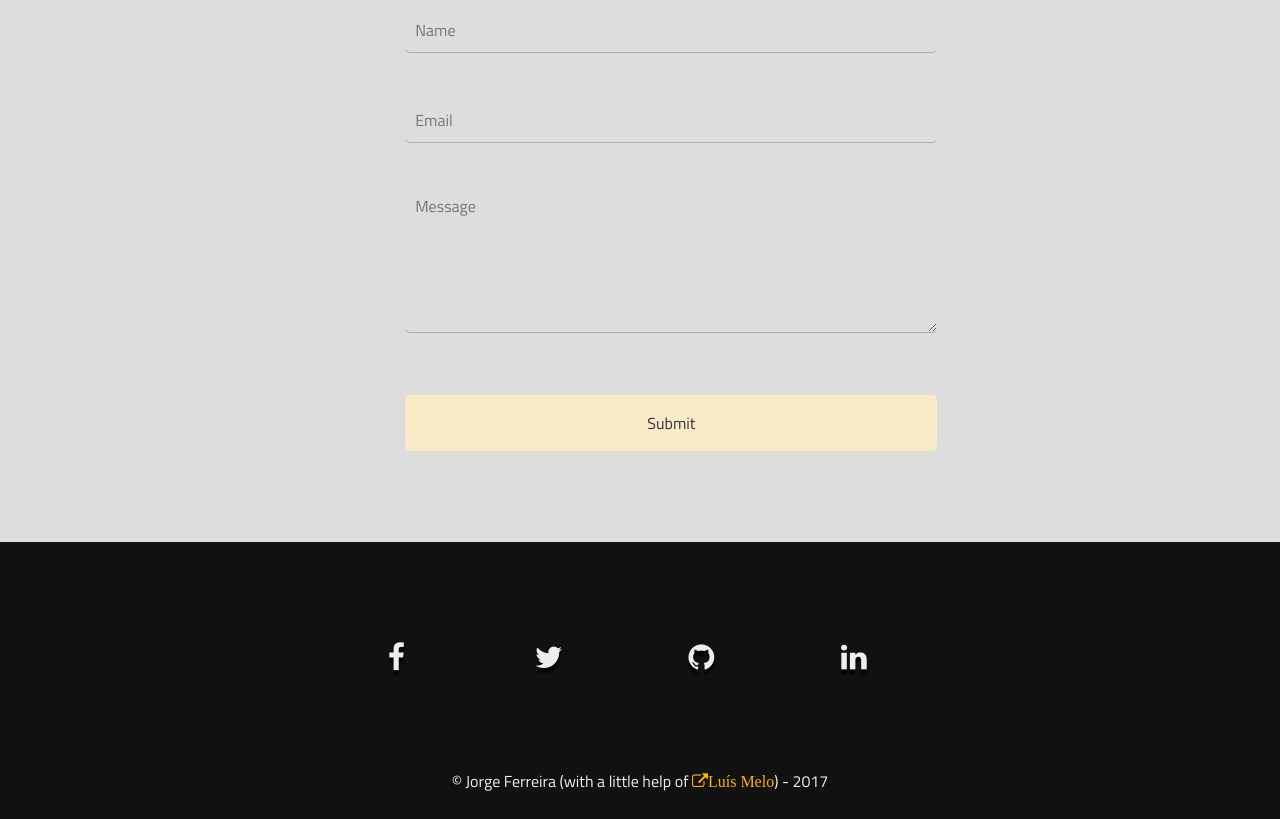
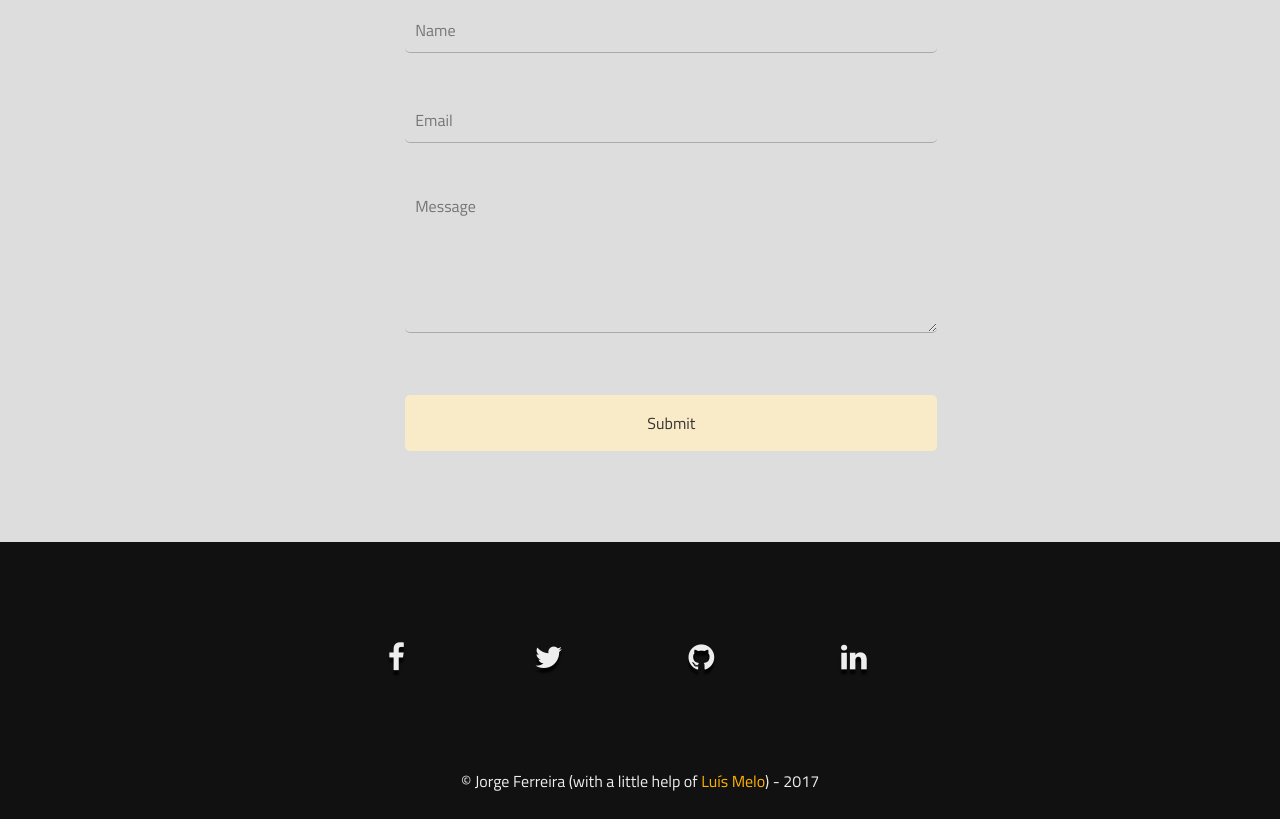
Before and after one commit to jorgedcferreira/jorgedcferreira.github.io, a website: page index.html in a window 1280 px wide. Shown: the part 2692-3511 px from the top of the page. Drawn offline with Linux system fonts and the light colour scheme; a web font is replaced by a local one.

Commit message:
no img at lfmelo link

```diff
--- a/index.html
+++ b/index.html
@@ -420,7 +420,7 @@
 
         </div>
 
-        <div class="final">© Jorge Ferreira (with a little help of  <a href="http://www.luisfmelo.xyz" target="_blank"><i class="fa fa-external-link" aria-hidden="true">Luís Melo</i></a>) - 2017 </div>
+        <div class="final">© Jorge Ferreira (with a little help of  <a href="http://www.luisfmelo.xyz" target="_blank">Luís Melo</a>) - 2017 </div>
 
     </footer>
 
```
